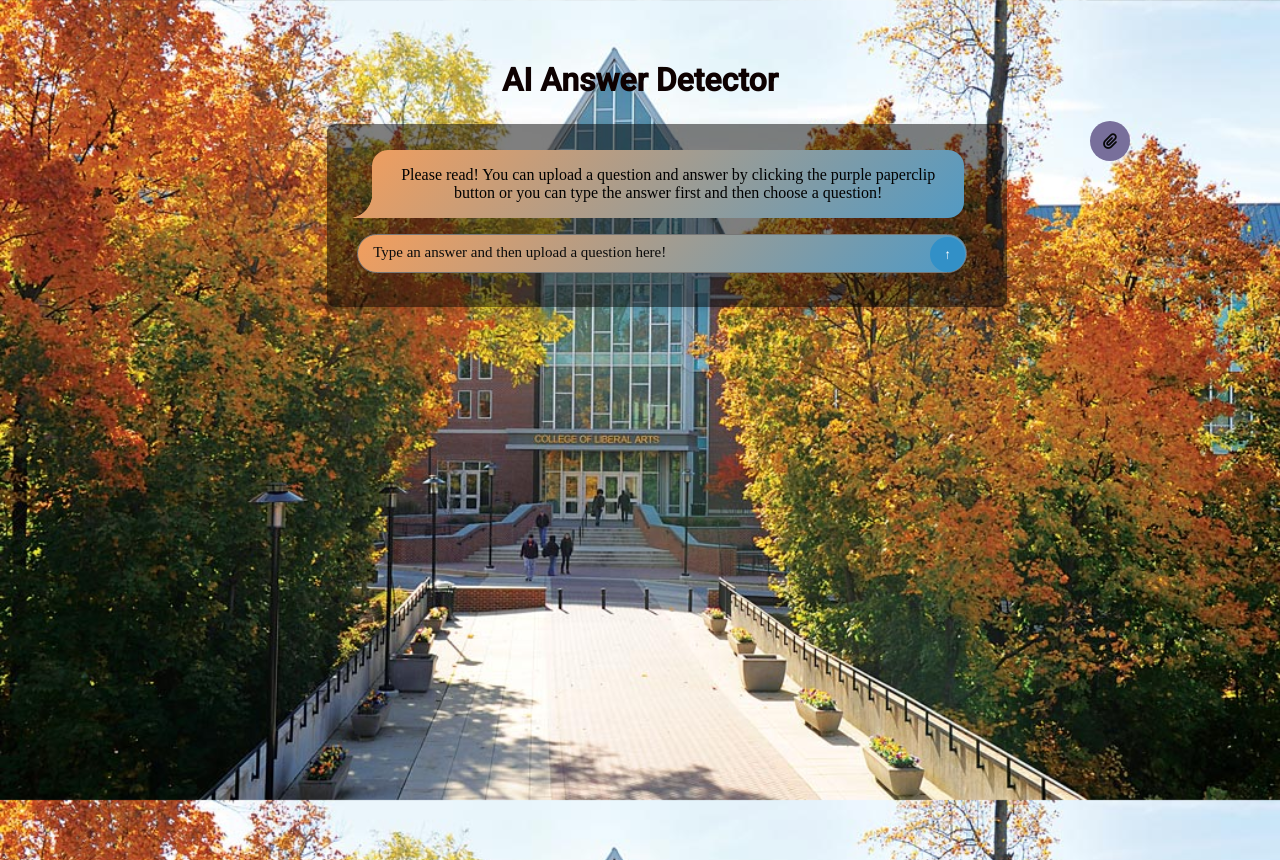
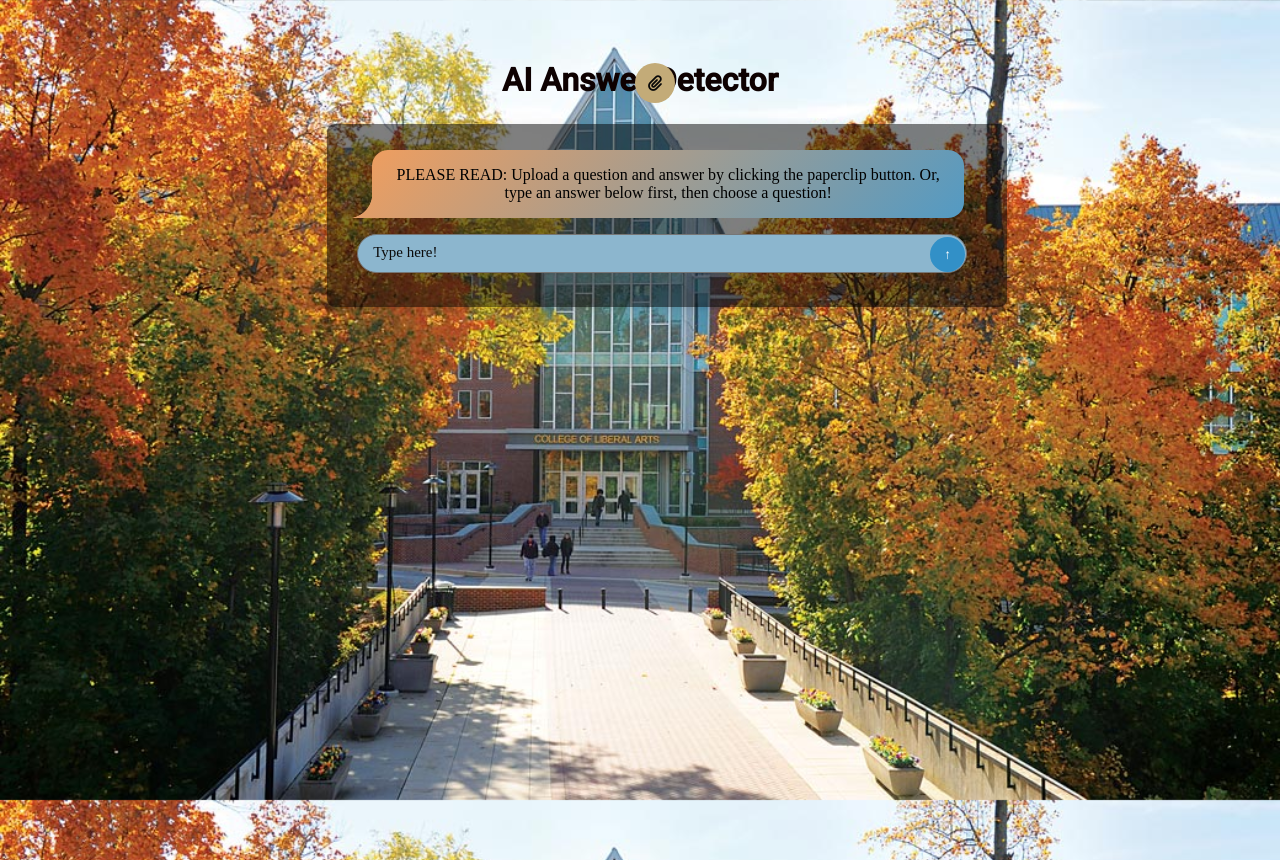
Before and after one commit to NoahS20/Grad-Project, an Angular app in the folder Front End/AngularInterface/: page / in a window 1280 px wide. Built offline with nearby package versions, Linux system fonts and the light colour scheme.

Commit message:
Fixed diagrams, changed coloring of text input box and file upload button, and changed default messages

```diff
--- a/Front End/AngularInterface/src/app/chat/chat.component.css
+++ b/Front End/AngularInterface/src/app/chat/chat.component.css
@@ -58,7 +58,8 @@
   min-height: 38px;  /* Initial minimum height */
   box-sizing: border-box;  /* Border and padding included in width/height */
   overflow: hidden;  /* Prevents scrollbar appearance */
-  background: linear-gradient(135deg,#f49e5c,#4d9ac7) border-box;
+  /* background: linear-gradient(135deg,#f49e5c,#4d9ac7) border-box; */
+  background: #8cb6ce;
   font-family: "Times New Roman";
   font-size: 15px;
 
@@ -88,7 +89,7 @@
 }
 
 .send-button:hover {
-  background-color: #67a2c5; /* Slightly darker shade on hover */
+  background-color: #a1b4c0; /* Slightly darker shade on hover */
 }
 
 ::placeholder {
--- a/Front End/AngularInterface/src/app/chat/chat.component.html
+++ b/Front End/AngularInterface/src/app/chat/chat.component.html
@@ -14,7 +14,7 @@
         (input)="scrollToBottom()"
         (keydown.enter)= 'onEnterKeyPress($event,textarea)'
         [(ngModel)]="inputMessage"
-        placeholder="Type an answer and then upload a question here!"
+        placeholder="Type here!"
         autofocus rows="1"></textarea>
       <button class="send-button" [disabled]="loading" (click)="confirmQuestionText(textarea)">
         <span *ngIf="!loading">↑</span>
--- a/Front End/AngularInterface/src/app/chat/chat.component.ts
+++ b/Front End/AngularInterface/src/app/chat/chat.component.ts
@@ -65,7 +65,7 @@ export class ChatComponent implements AfterViewChecked{
   onEnterKeyPress(event: any, textarea: HTMLTextAreaElement){
     event.preventDefault();
     if(this.checkEmpty(textarea)){
-      this.confirmDialog('Would like to send this answer and select question for this answer?').then(result => {
+      this.confirmDialog('Would you like to send this answer and select a question for this answer?').then(result => {
         if (result) {
           alert('Upload a question file that has the word question in the name')
           this.openQuestionDialog();
@@ -105,7 +105,7 @@ export class ChatComponent implements AfterViewChecked{
 
   ngAfterViewChecked() {
     if(this.firstTime == true){
-      this.messages.push({ text: 'Please read! You can upload a question and answer by clicking the purple paperclip button or you can type the answer first and then choose a question!', user: false });
+      this.messages.push({ text: 'PLEASE READ: Upload a question and answer by clicking the paperclip button. Or, type an answer below first, then choose a question!', user: false });
       this.firstTime = false;
     }
   }
--- a/Front End/AngularInterface/src/app/file-upload/file-upload.component.css
+++ b/Front End/AngularInterface/src/app/file-upload/file-upload.component.css
@@ -1,5 +1,5 @@
 .file-upload-button {
-  background-color: #786f9b; /* Light gray background */
+  background-color: #c3ab78; /* Light gray background */
   color: #080808; /* Darker text color for contrast */
   border: none; /* No border */
   border-radius: 50%; /* Make it round */
@@ -15,7 +15,8 @@
   font-family: "Times New Roman";
   font-size: 16px;
   position: fixed;
-  right: 150px;
+  right: 605px;
+  top: 63px;
 }
 
 .question-upload-button {
@@ -66,7 +67,7 @@
 
 
 .file-upload-button:hover {
-  background-color: #c7bcda; /* Slightly darker shade on hover */
+  background-color:#cbc3b0; /* Slightly darker shade on hover */
 }
 
 .question-upload-button:hover {
```
